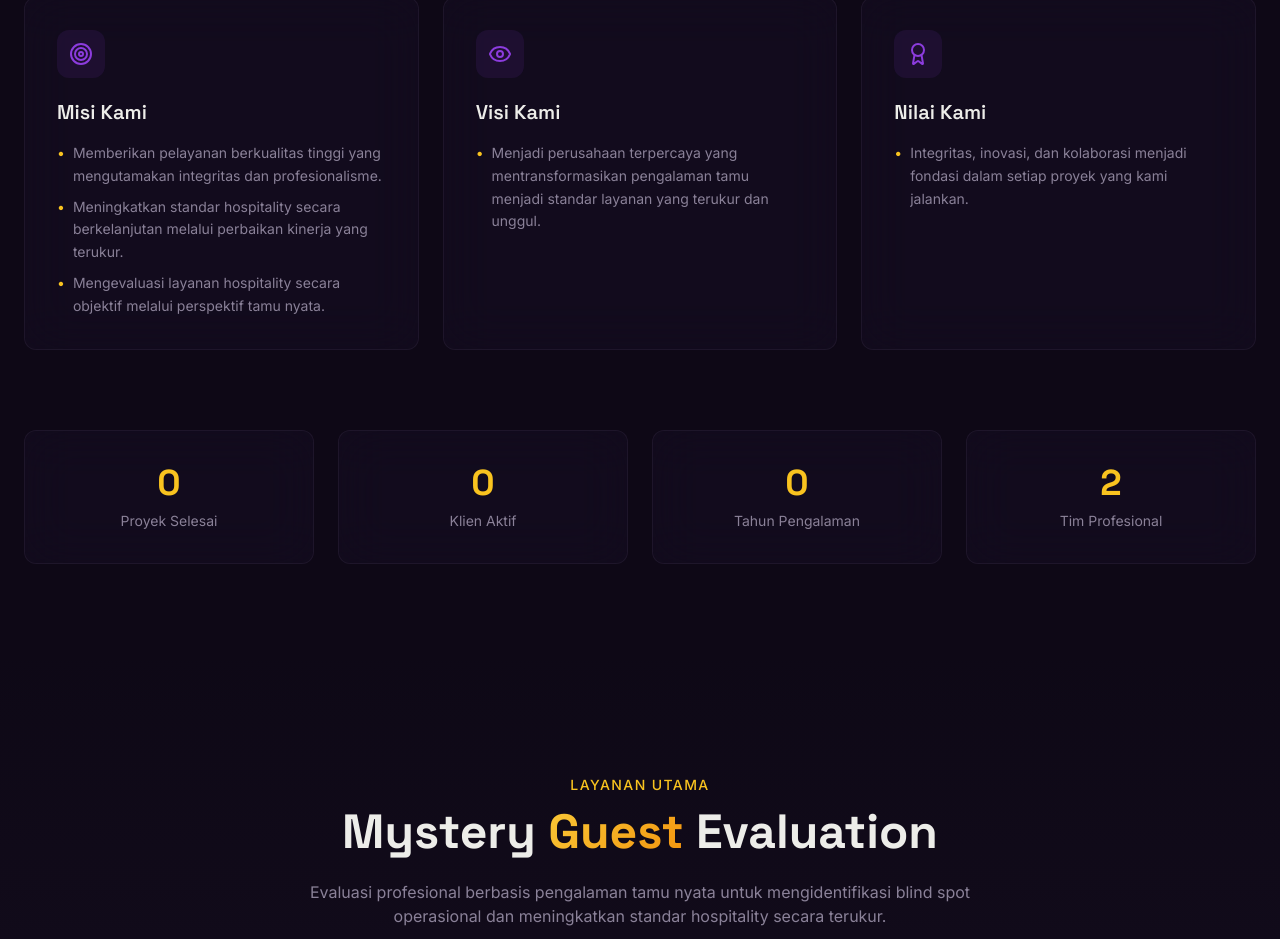
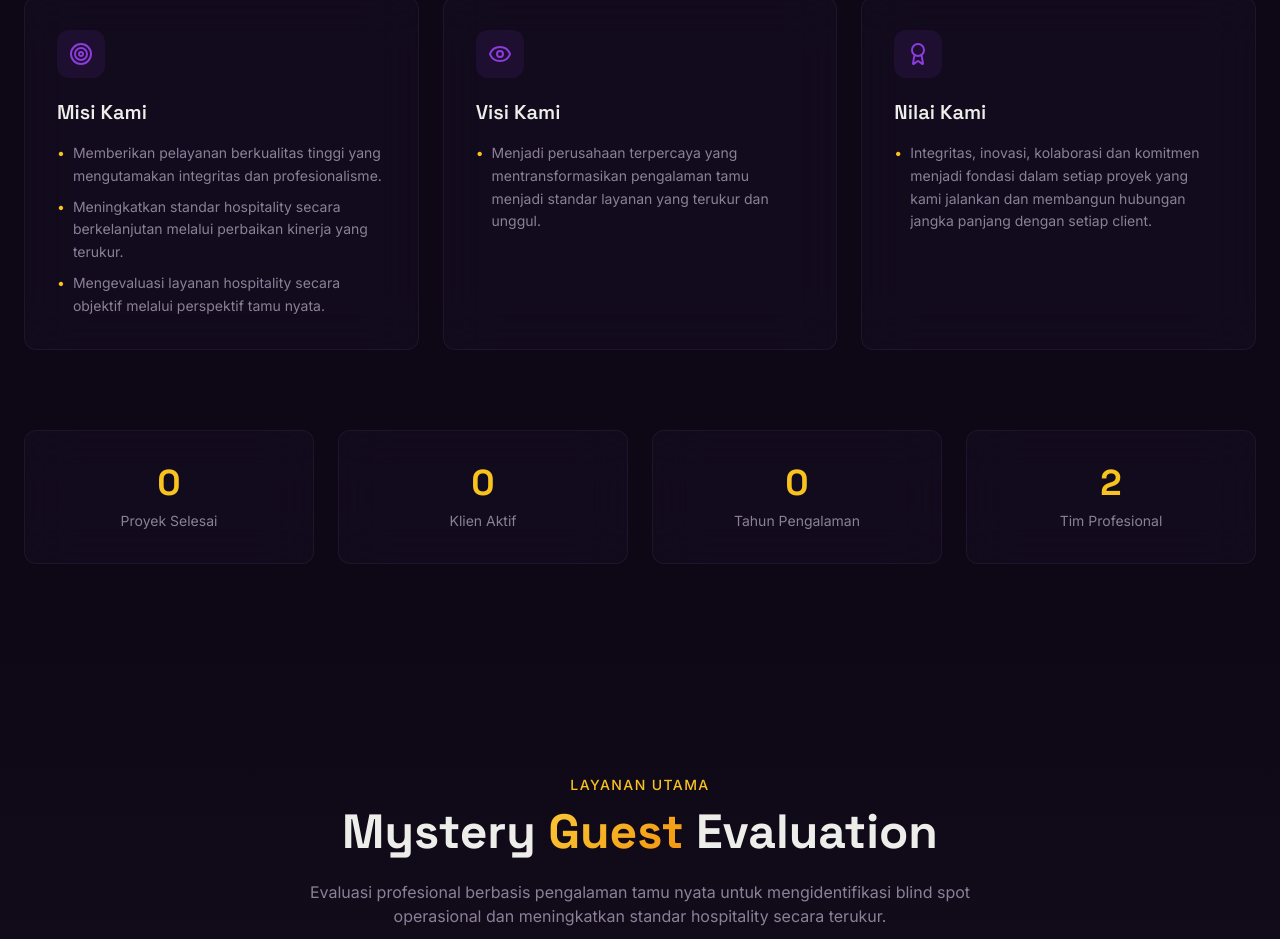
Before and after one commit to maulqins/aiyaz-golden-solution, a React (Vite) app: page / in a window 1280 px wide. Shown: the part 1111-2050 px from the top of the page. Built offline with nearby package versions, Linux system fonts and the light colour scheme.

Commit message:
revisi text

```diff
--- a/src/components/AboutSection.tsx
+++ b/src/components/AboutSection.tsx
@@ -24,7 +24,7 @@ const values = [
     icon: Award,
     title: "Nilai Kami",
     desc: [
-      "Integritas, inovasi, dan kolaborasi menjadi fondasi dalam setiap proyek yang kami jalankan."
+      "Integritas, inovasi, kolaborasi dan komitmen menjadi fondasi dalam setiap proyek yang kami jalankan dan membangun hubungan jangka panjang dengan setiap client."
     ]
   },
 ];
```
